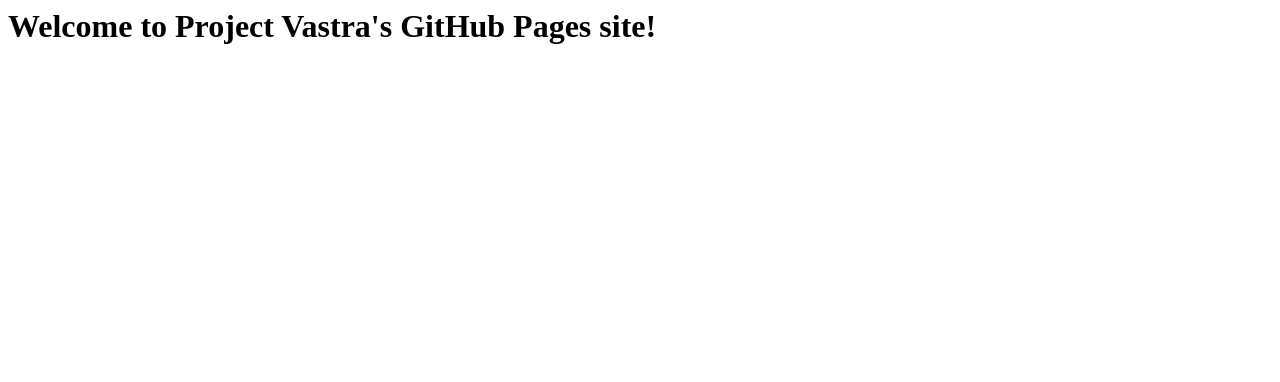
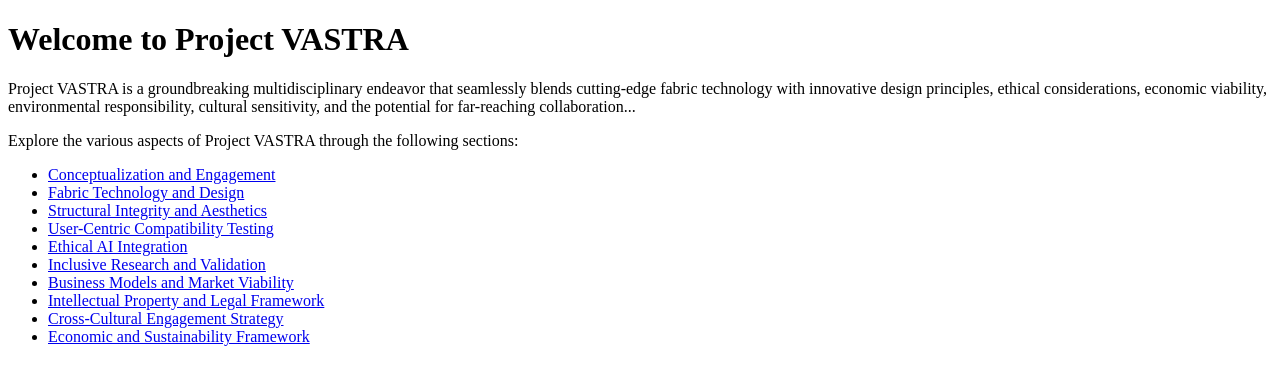
Before and after one commit to projectvastra/projectvastra.github.io, a plain HTML site: page index.html in a window 1280 px wide. Drawn offline with Linux system fonts and the light colour scheme.

Commit message:
Updated index page

```diff
--- a/index.html
+++ b/index.html
@@ -1 +1,23 @@
-<html><body><h1>Welcome to Project Vastra's GitHub Pages site!</h1></body></html>
+<!DOCTYPE html>
+<html>
+<head>
+  <title>Project VASTRA - Home</title>
+</head>
+<body>
+  <h1>Welcome to Project VASTRA</h1>
+  <p>Project VASTRA is a groundbreaking multidisciplinary endeavor that seamlessly blends cutting-edge fabric technology with innovative design principles, ethical considerations, economic viability, environmental responsibility, cultural sensitivity, and the potential for far-reaching collaboration...</p>
+  <p>Explore the various aspects of Project VASTRA through the following sections:</p>
+  <ul>
+    <li><a href="concept-engagement.html">Conceptualization and Engagement</a></li>
+    <li><a href="fabric-tech-design.html">Fabric Technology and Design</a></li>
+    <li><a href="fabric-integrity.html">Structural Integrity and Aesthetics</a></li>
+    <li><a href="compatibility-testing.html">User-Centric Compatibility Testing</a></li>
+    <li><a href="ethical-ai-integration.html">Ethical AI Integration</a></li>
+    <li><a href="inclusive-research.html">Inclusive Research and Validation</a></li>
+    <li><a href="business-models.html">Business Models and Market Viability</a></li>
+    <li><a href="ip-legal-framework.html">Intellectual Property and Legal Framework</a></li>
+    <li><a href="cross-cultural-engagement.html">Cross-Cultural Engagement Strategy</a></li>
+    <li><a href="economic-sustainability.html">Economic and Sustainability Framework</a></li>
+  </ul>
+</body>
+</html>
```
